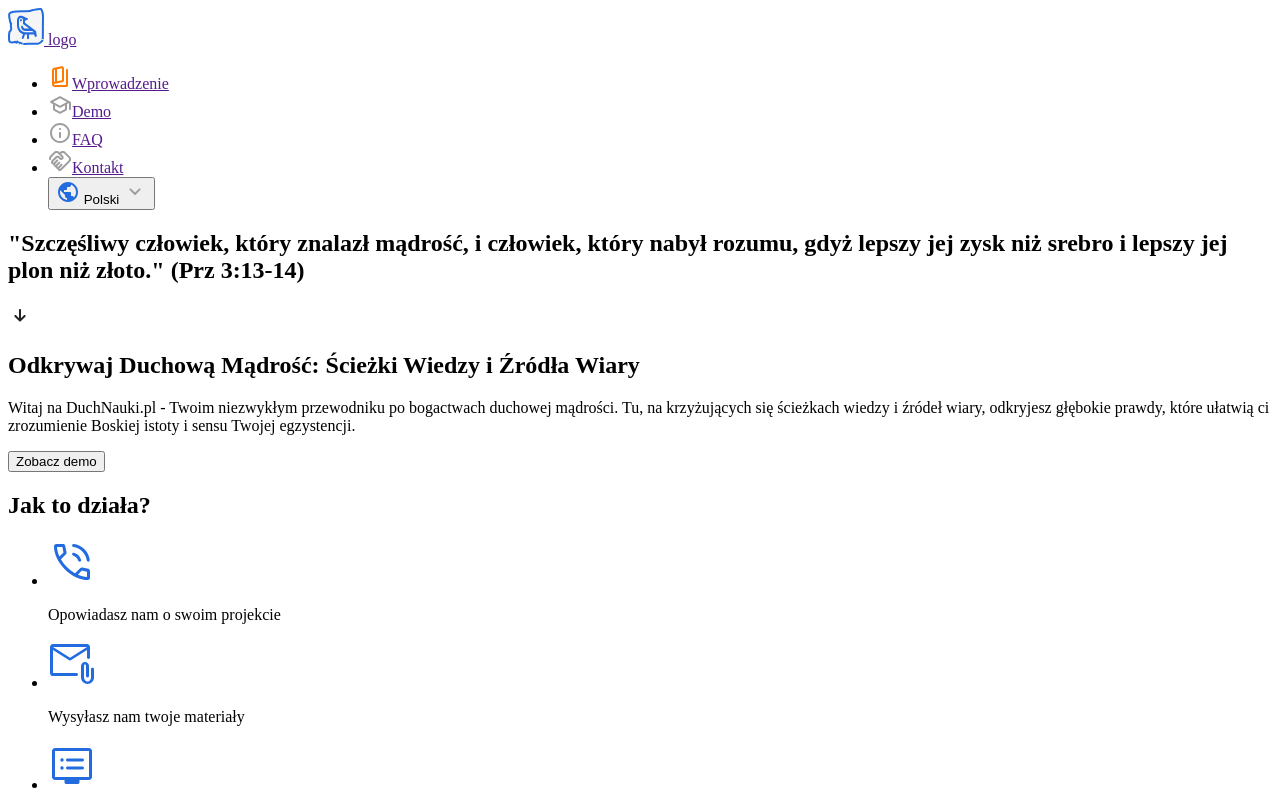
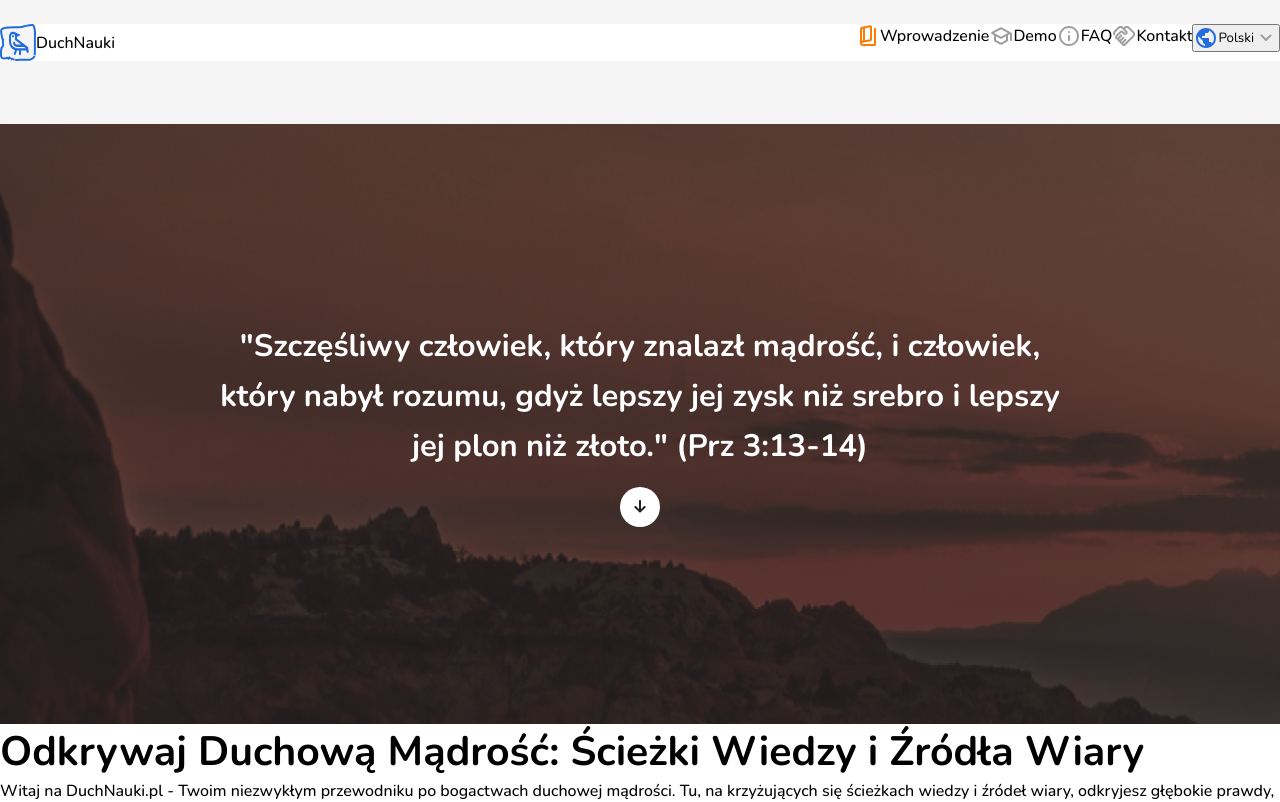
Before and after one commit to kamilMalinowski/duchnauki-landing-page, a React (Vite) app: page / in a window 1280 px wide. Shown: the top 802 px of the page. Built offline with nearby package versions, Linux system fonts and the light colour scheme.

Commit message:
global update
- style billboard section
- style header
- update header components
- add variables and global styles

```diff
--- a/src/App.jsx
+++ b/src/App.jsx
@@ -1,52 +1,93 @@
 import "./App.scss";
 
-import IconArrowDown from "./components/icons/IconArrowDown"
-import IconBook from "./components/icons/IconBook"
-import IconCloseX from "./components/icons/IconCloseX"
-import IconGlob from "./components/icons/IconGlob"
-import IconGoDown from "./components/icons/IconGoDown"
-import IconGoTop from "./components/icons/IconGoTop"
-import IconHands from "./components/icons/IconHands"
-import IconHat from "./components/icons/IconHat"
-import IconInfo from "./components/icons/IconInfo"
-import IconOpenNew from "./components/icons/IconOpenNew"
-import IconPlus from "./components/icons/IconPlus"
-import IconWait from "./components/icons/IconWait"
+import IconArrowDown from "./components/icons/IconArrowDown";
+import IconBook from "./components/icons/IconBook";
+import IconCloseX from "./components/icons/IconCloseX";
+import IconGlob from "./components/icons/IconGlob";
+import IconGoDown from "./components/icons/IconGoDown";
+import IconGoTop from "./components/icons/IconGoTop";
+import IconHands from "./components/icons/IconHands";
+import IconHat from "./components/icons/IconHat";
+import IconInfo from "./components/icons/IconInfo";
+import IconOpenNew from "./components/icons/IconOpenNew";
+import IconPlus from "./components/icons/IconPlus";
+import IconWait from "./components/icons/IconWait";
 
-import IconInstagramBig from "./components/icons/IconInstagramBig"
-import IconFacebookBig from "./components/icons/IconFacebookBig"
-import IconYouTubeBig from "./components/icons/IconYouTubeBig"
+import IconInstagramBig from "./components/icons/IconInstagramBig";
+import IconFacebookBig from "./components/icons/IconFacebookBig";
+import IconYouTubeBig from "./components/icons/IconYouTubeBig";
 
-import IconMailBig from "./components/icons/IconMailBig"
-import IconStarBig from "./components/icons/IconStarBig"
-import IconPhoneBig from "./components/icons/IconPhoneBig"
-import IconGiftBig from "./components/icons/IconGiftBig"
-import IconScreenBig from "./components/icons/IconScreenBig"
+import IconMailBig from "./components/icons/IconMailBig";
+import IconStarBig from "./components/icons/IconStarBig";
+import IconPhoneBig from "./components/icons/IconPhoneBig";
+import IconGiftBig from "./components/icons/IconGiftBig";
+import IconScreenBig from "./components/icons/IconScreenBig";
 
-import IconDuchNauki from "./components/icons/IconDuchNauki"
+import IconDuchNauki from "./components/icons/IconDuchNauki";
+
+
+import Header from "./components/header/Header";
+import Nav from "./components/header/Nav";
+
+import Billboard from "./components/billboard/Billboard";
 function App() {
   return (
     <>
       <Header>
-        <div>
-          <a href=""><Icon name="duch-nauki"/> logo</a>
-          <nav>
-            <ul>
+        <div className="main-header__wrapper">
+          <Button type="link" href="">
+            <Icon name="duch-nauki" /> DuchNauki
+          </Button>
+          <Nav>
+          <Button type="button" variant="menu">
+            <span></span>
+            <span></span>
+            <span></span>
+          </Button>
+            <ul className="nav__list">
               <li>
-                <a href=""><Icon name="book"/>Wprowadzenie</a>
+                <Button type="link" href="">
+                  <Icon name="book" />
+                  Wprowadzenie
+                </Button>
               </li>
               <li>
-                <a href=""><Icon name="hat"/>Demo</a>
+                <Button type="link" href="">
+                  <Icon name="hat" />
+                  Demo
+                </Button>
               </li>
               <li>
-                <a href=""><Icon name="info"/>FAQ</a>
+                <Button type="link" href="">
+                  <Icon name="info" />
+                  FAQ
+                </Button>
               </li>
               <li>
-                <a href=""><Icon name="hands"/>Kontakt</a>
+                <Button type="link" href="">
+                  <Icon name="hands" />
+                  Kontakt
+                </Button>
               </li>
-              <button><Icon name="glob"/> Polski <Icon name="arrow-down"/></button>
+              <li>
+                <Button type="button">
+                  <Icon name="glob" /> Polski <Icon name="arrow-down" />
+                </Button>
+                <ul className="nav__sub-list">
+                  <li>
+                    <Button type="button">
+                      <Icon name="glob" /> Polski
+                    </Button>
+                  </li>
+                  <li>
+                    <Button type="button">
+                      <Icon name="glob" /> English
+                    </Button>
+                  </li>
                 </ul>
-          </nav>
+              </li>
+            </ul>
+          </Nav>
         </div>
       </Header>
       <Main>
@@ -56,7 +97,7 @@ function App() {
             nabył rozumu, gdyż lepszy jej zysk niż srebro i lepszy jej plon niż
             złoto.&quot; (Prz 3:13-14)
           </Heading>
-          <Button type="link" href="#hero">
+          <Button type="link" href="#hero" variant="icon">
             <Icon name="go-down" />
           </Button>
         </Billboard>
@@ -78,31 +119,31 @@ function App() {
             <ul>
               <li>
                 <section>
-                <Icon name="phone"/>
+                  <Icon name="phone" />
                   <Text>Opowiadasz nam o swoim projekcie</Text>
                 </section>
               </li>
               <li>
                 <section>
-                <Icon name="mail"/>
+                  <Icon name="mail" />
                   <Text>Wysyłasz nam twoje materiały</Text>
                 </section>
               </li>
               <li>
                 <section>
-                <Icon name="screen"/>
+                  <Icon name="screen" />
                   <Text>Tworzymy lekcję prezentacyjną</Text>
                 </section>
               </li>
               <li>
                 <section>
-                <Icon name="gift"/>
+                  <Icon name="gift" />
                   <Text>Łączymy siły by projekt się rozwijał</Text>
                 </section>
               </li>
               <li>
                 <section>
-                <Icon name="star"/>
+                  <Icon name="star" />
                   <Text>Super nasz wspólny projekt!</Text>
                 </section>
               </li>
@@ -124,14 +165,20 @@ function App() {
                   Interaktywna lekcja dostosowana do potrzeb młodzieży, które
                   angażują i inspirują do refleksji.
                 </Text>
-                <a href=""><Icon name="hat"/>Zobacz Demo</a>
+                <a href="">
+                  <Icon name="hat" />
+                  Zobacz Demo
+                </a>
               </article>
               <article>
                 <Heading type="h3">Dla dorosłych</Heading>
                 <Text>
                   Interaktywna lekcja dostosowana do potrzeb dorosłych
                 </Text>
-                <a href=""><Icon name="hat"/>Zobacz Demo</a>
+                <a href="">
+                  <Icon name="hat" />
+                  Zobacz Demo
+                </a>
               </article>
               <article>
                 <Heading type="h3">Dla dzieci</Heading>
@@ -140,12 +187,18 @@ function App() {
                   zawierająca ciekawe wyzwania i tematy, które angażują i
                   inspirują do refleksji.
                 </Text>
-                <a href=""><Icon name="hat"/>Zobacz Demo</a>
+                <a href="">
+                  <Icon name="hat" />
+                  Zobacz Demo
+                </a>
               </article>
               <article>
                 <Heading type="h3">Inne</Heading>
                 <Text>Mini gry i zabawy</Text>
-                <a href=""><Icon name="hat"/>Zobacz Demo</a>
+                <a href="">
+                  <Icon name="hat" />
+                  Zobacz Demo
+                </a>
               </article>
             </section>
           </header>
@@ -165,7 +218,7 @@ function App() {
                 <Heading type="h3">
                   Witaj na DuchNauki.pl - Twoim niezwykłym przewodniku po?
                 </Heading>
-                <Icon name="plus"/>
+                <Icon name="plus" />
               </button>
               <Text>
                 Witaj na DuchNauki.pl - Twoim niezwykłym przewodniku po
@@ -189,31 +242,31 @@ function App() {
             <ul>
               <li>
                 <section>
-                <Icon name="phone"/>
+                  <Icon name="phone" />
                   <Text>123 456 789</Text>
                 </section>
               </li>
               <li>
                 <section>
-                <Icon name="mail"/>
+                  <Icon name="mail" />
                   <Text>email@email.com</Text>
                 </section>
               </li>
               <li>
                 <section>
-                <Icon name="instagram"/>
+                  <Icon name="instagram" />
                   <Text>instagram</Text>
                 </section>
               </li>
               <li>
                 <section>
-                <Icon name="facebook"/>
+                  <Icon name="facebook" />
                   <Text>facebook</Text>
                 </section>
               </li>
               <li>
                 <section>
-                <Icon name="youtube"/>
+                  <Icon name="youtube" />
                   <Text>youtube</Text>
                 </section>
               </li>
@@ -222,8 +275,12 @@ function App() {
         </Contact>
       </Main>
       <Footer>
-        <Button type="button"><Icon name="go-top"/></Button>
-        <Button  type="link" href=""><Icon name="open-new"/> Created by kamil-mlu.pl</Button>
+        <Button type="button">
+          <Icon name="go-top" />
+        </Button>
+        <Button type="link" href="">
+          <Icon name="open-new" /> Created by kamil-mlu.pl
+        </Button>
       </Footer>
     </>
   );
@@ -231,17 +288,12 @@ function App() {
 
 export default App;
 
-function Header({ children }) {
-  return <header>{children}</header>;
-}
 
 function Main({ children }) {
   return <main>{children}</main>;
 }
 
-function Billboard({ children }) {
-  return <section className="billboard">{children}</section>;
-}
+
 
 function Hero({ children }) {
   return <div>{children}</div>;
@@ -305,7 +357,8 @@ function Button({ children, type, href, onClick, ariaLabel, variant }) {
 }
 
 function Icon({ name }) {
-  return <>
+  return (
+    <>
       {name === "arrow-down" && <IconArrowDown />}
       {name === "book" && <IconBook />}
       {name === "close" && <IconCloseX />}
@@ -328,6 +381,6 @@ function Icon({ name }) {
       {name === "gift" && <IconGiftBig />}
       {name === "screen" && <IconScreenBig />}
       {name === "duch-nauki" && <IconDuchNauki />}
-
-  </>;
+    </>
+  );
 }
--- a/src/App.scss
+++ b/src/App.scss
@@ -0,0 +1,12 @@
+h1{
+    font-size: var(--h1);
+    line-height: 3.5rem;
+}
+h2{
+    font-size: var(--h2);
+    line-height: 3.125rem;
+}
+h3{
+    font-size: var(--h3);
+    line-height: 3.125rem;
+}
--- /dev/null
+++ b/src/components/billboard/Billboard.jsx
@@ -0,0 +1,7 @@
+import "./Billboard.scss"
+
+function Billboard({ children }) {
+    return <section className="billboard">{children}</section>;
+  }
+
+  export default Billboard;
--- /dev/null
+++ b/src/components/billboard/Billboard.scss
@@ -0,0 +1,16 @@
+.billboard{
+    background-image: url("../../assets/duchnauki_bg.png");
+    height: 37.5rem;
+    display: grid;
+    grid-template-columns: 1fr;
+    justify-items: center;
+    align-content: center;
+    padding: 1.5rem;
+    gap: 1rem;
+    & h2{
+        font-size: var(--h3);
+        text-align: center;
+        width: min(100%, 53.5rem);
+        color: var(--white);
+    }
+}
--- /dev/null
+++ b/src/components/header/Header.jsx
@@ -0,0 +1,7 @@
+import "./Header.scss"
+
+function Header({ children }) {
+  return <header className="main-header">{children}</header>;
+}
+
+export default Header;
--- /dev/null
+++ b/src/components/header/Header.scss
@@ -0,0 +1,46 @@
+.main-header {
+    width: 100%;
+    height: 7.75rem;
+    background-color: var(--grey-100);
+    &__wrapper {
+      left: 50%;
+      transform: translateX(-50%);
+      width: min(100%, 85rem);
+      top: 1.5rem;
+      position: fixed;
+      background-color: var(--white);
+      display: flex;
+      justify-content: space-between;
+      max-width: 1360px;
+      margin: 0;
+    }
+
+  }
+
+
+  .button{
+    display: flex;
+    align-items: center;
+    &.icon{
+        justify-content: center;
+        border-radius: 99rem;
+        width: 2.5rem;
+        height: 2.5rem;
+        background-color: var(--white);
+    }
+    &.menu{
+        display: none;
+        @media screen and (max-width: 48rem) {
+            border-radius: 1rem;
+            border: none;
+            width: 3rem;
+            height: 3rem;
+            display: flex;
+            background-color: var(--secondary);
+            & span{
+                height: 0.4rem;
+                background-color: var(--white);
+            }
+        }
+    }
+  }
--- /dev/null
+++ b/src/components/header/Nav.jsx
@@ -0,0 +1,11 @@
+import "./Nav.scss"
+
+function Nav({children}) {
+  return (
+  <nav className="nav">
+    {children}
+  </nav>
+  );
+}
+
+export default Nav;
--- /dev/null
+++ b/src/components/header/Nav.scss
@@ -0,0 +1,15 @@
+.nav {
+  &__list {
+    display: flex;
+    & li{
+        position: relative;
+    }
+  }
+  &__sub-list{
+    display: none;
+      &.open{
+          position: absolute;
+
+    }
+  }
+}
--- a/src/index.css
+++ b/src/index.css
@@ -0,0 +1,81 @@
+@import url('https://fonts.googleapis.com/css2?family=Nunito:ital,wght@0,200..1000;1,200..1000&display=swap');
+
+:root {
+    --white: #fff;
+    --black: #000;
+    --grey-50: #fafafa;
+    --grey-100: #f5f5f5;
+    --grey-200: #eeeeee;
+    --grey-300: #e0e0e0;
+    --grey-400: #bdbdbd;
+    --grey-500: #9e9e9e;
+    --grey-600: #757575;
+    --grey-700: #616161;
+    --grey-800: #424242;
+    --grey-900: #212121;
+
+    --primary:#FF7A00;
+    --secondary:#226CE0;
+    --tertiary:#FFD400;
+
+    --h1:2.563rem;
+    --h2:2.313rem;
+    --h3:1.938rem;
+  }
+
+  html {
+    box-sizing: border-box;
+  }
+
+  *,
+  *::before,
+  *::after {
+    box-sizing: inherit;
+    padding: 0;
+    margin: 0;
+    font-family: inherit;
+  }
+
+  a,
+  abbr,
+  acronym,
+  b,
+  bdo,
+  big,
+  br,
+  cite,
+  code,
+  dfn,
+  em,
+  i,
+  img,
+  kbd,
+  label,
+  q,
+  s,
+  samp,
+  small,
+  span,
+  strong,
+  sub,
+  sup,
+  tt,
+  var {
+    display: inline-block;
+  }
+
+  ul,
+  ol {
+    list-style: none;
+  }
+
+  a {
+    color: inherit;
+    text-decoration: none;
+  }
+
+  body{
+    font-family: "Nunito", sans-serif;
+    font-size: 1rem;
+    font-weight: 500;
+  }
```
Lines whose indentation alone changed are shown as unchanged.
